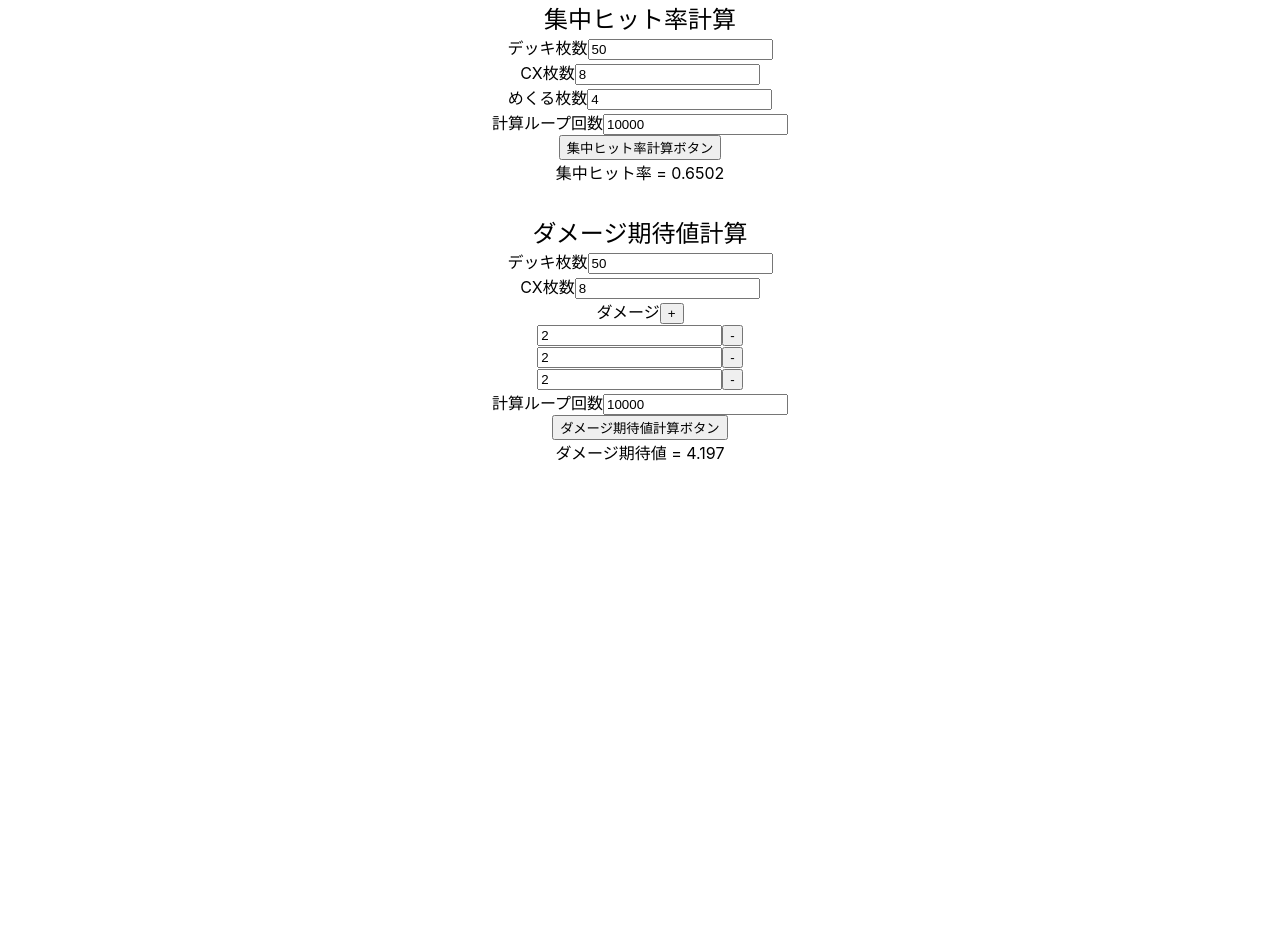
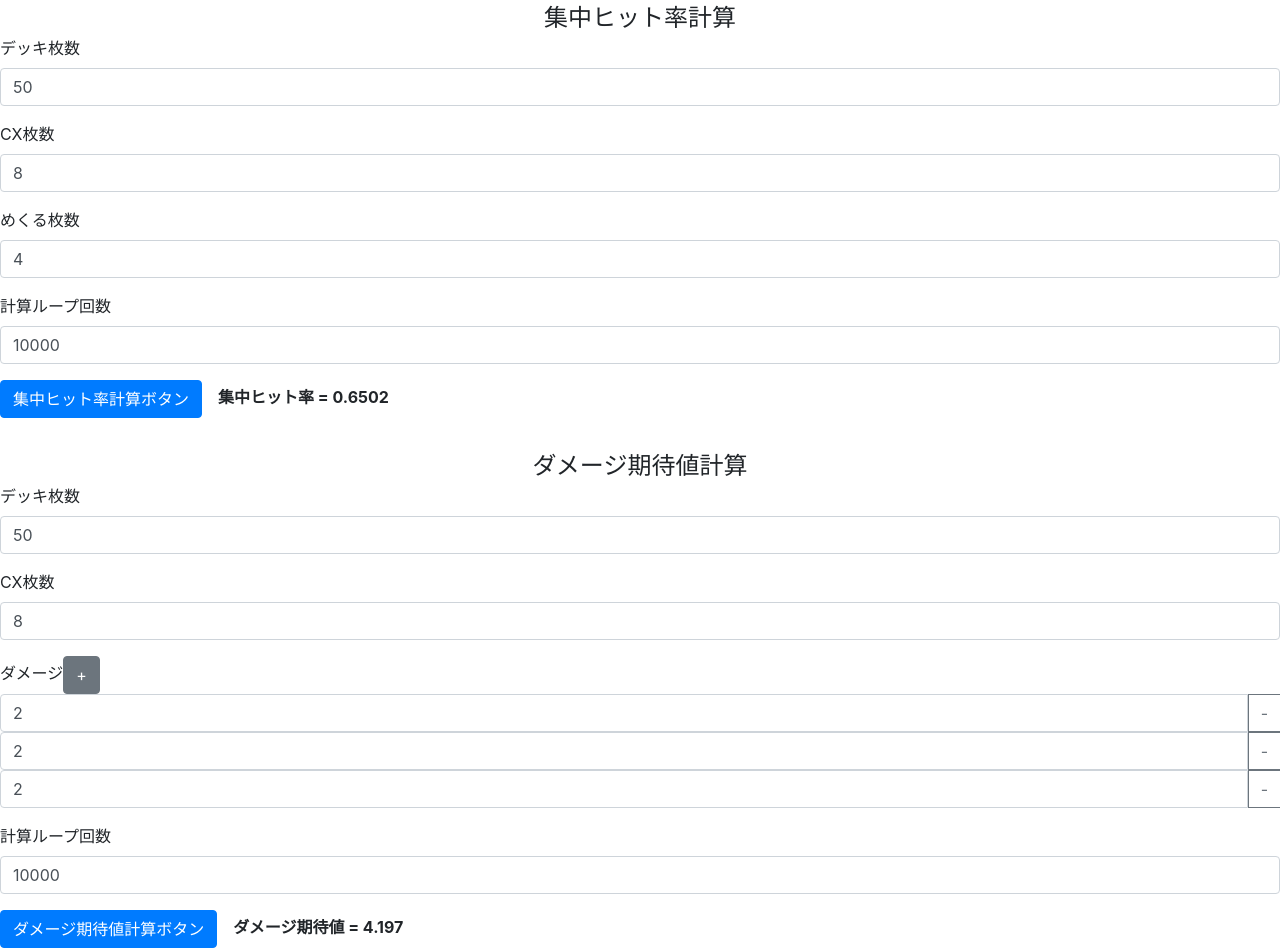
Before and after one commit to tasasei/ws-sample, a React (Create React App) app: page / in a window 1280 px wide. Before the commit the page ends 800 px from the top, so only its background shows below. Built offline with nearby package versions, Linux system fonts and the light colour scheme.

Commit message:
install bootstrap

```diff
--- a/package.json
+++ b/package.json
@@ -7,8 +7,10 @@
     "@testing-library/jest-dom": "^5.11.6",
     "@testing-library/react": "^11.2.2",
     "@testing-library/user-event": "^12.2.2",
+    "bootstrap": "^4.5.3",
     "gh-pages": "^3.1.0",
     "react": "^17.0.1",
+    "react-bootstrap": "^1.4.0",
     "react-dom": "^17.0.1",
     "react-scripts": "4.0.0",
     "web-vitals": "^0.2.4"
--- a/src/App.js
+++ b/src/App.js
@@ -1,5 +1,6 @@
 import React from "react";
 import Damage from "./components/Damage";
+import 'bootstrap/dist/css/bootstrap.css';
 import "./App.css";
 import Concentrate from "./components/Concentrate";
 
@@ -8,12 +9,12 @@ function App() {
     <div className="App">
       <body className="App-body">
         <div>
-          <div style={{ fontSize: "1.5rem" }}>集中ヒット率計算</div>
+          <div className="text-center" style={{ fontSize: "1.5rem" }}>集中ヒット率計算</div>
           <Concentrate />
         </div>
         <div style={{ marginBottom: "30px" }} />
         <div>
-          <div style={{ fontSize: "1.5rem" }}>ダメージ期待値計算</div>
+          <div className="text-center" style={{ fontSize: "1.5rem" }}>ダメージ期待値計算</div>
           <Damage />
         </div>
       </body>
--- a/src/calc/wsdeck.js
+++ b/src/calc/wsdeck.js
@@ -1,5 +1,3 @@
-"use strict";
-
 module.exports = {
   /**
    * デッキを作成します。
--- a/src/components/Concentrate.js
+++ b/src/components/Concentrate.js
@@ -1,4 +1,5 @@
 import React, { useState } from "react";
+import { Button, Form } from "react-bootstrap";
 import { averageConcentration } from "../calc/execute";
 
 const defaultDeckNum = 50;
@@ -20,41 +21,41 @@ export default function Concentrate() {
   const [resConcentrate, setResConcentrate] = useState(defaultResult);
 
   return (
-    <>
-      <div>
-        デッキ枚数
-        <input
+    <Form>
+      <Form.Group>
+        <Form.Label>デッキ枚数</Form.Label>
+        <Form.Control
           value={deckNum}
           onChange={(e) => setDeckNum(e.target.value)}
           type="number"
         />
-      </div>
-      <div>
-        CX枚数
-        <input
+      </Form.Group>
+      <Form.Group>
+        <Form.Label>CX枚数</Form.Label>
+        <Form.Control
           value={cxNum}
           onChange={(e) => setCxNum(e.target.value)}
           type="numnber"
         />
-      </div>
-      <div>
-        めくる枚数
-        <input
+      </Form.Group>
+      <Form.Group>
+        <Form.Label>めくる枚数</Form.Label>
+        <Form.Control
           value={flipNum}
           onChange={(e) => setFlipNum(e.target.value)}
           type="numnber"
         />
-      </div>
-      <div>
-        計算ループ回数
-        <input
+      </Form.Group>
+      <Form.Group>
+        <Form.Label>計算ループ回数</Form.Label>
+        <Form.Control
           value={loopNum}
           onChange={(e) => setLoopNum(e.target.value)}
           type="numnber"
         />
-      </div>
+      </Form.Group>
       <div>
-        <button
+        <Button
           onClick={(e) =>
             setResConcentrate(
               averageConcentration(deckNum, cxNum, flipNum, loopNum)
@@ -62,9 +63,11 @@ export default function Concentrate() {
           }
         >
           集中ヒット率計算ボタン
-        </button>
+        </Button>
+        <span class="ml-3" style={{ fontWeight: "bold" }}>
+          集中ヒット率 = {resConcentrate}
+        </span>
       </div>
-      <div>集中ヒット率 = {resConcentrate}</div>
-    </>
+    </Form>
   );
 }
--- a/src/components/Damage.js
+++ b/src/components/Damage.js
@@ -1,4 +1,5 @@
 import React, { useState } from "react";
+import { Button, Form, InputGroup, FormControl } from "react-bootstrap";
 import { averageDamage } from "../calc/execute";
 
 const defaultDeckNum = 50;
@@ -20,31 +21,34 @@ export default function Concentrate() {
   const [resDamage, setResDamage] = useState(defaultResult);
 
   return (
-    <>
-      <div>
-        デッキ枚数
-        <input
+    <Form>
+      <Form.Group>
+        <Form.Label>デッキ枚数</Form.Label>
+        <Form.Control
           value={deckNum}
           onChange={(e) => setDeckNum(e.target.value)}
           type="number"
         />
-      </div>
-      <div>
-        CX枚数
-        <input
+      </Form.Group>
+      <Form.Group>
+        <Form.Label>CX枚数</Form.Label>
+        <Form.Control
           value={cxNum}
           onChange={(e) => setCxNum(e.target.value)}
           type="numnber"
         />
-      </div>
-      <div>
+      </Form.Group>
+      <Form.Group>
         ダメージ
-        <button onClick={() => setDamageArray(damageArray.concat([1]))}>
+        <Button
+          variant="secondary"
+          onClick={() => setDamageArray(damageArray.concat([1]))}
+        >
           +
-        </button>
+        </Button>
         {damageArray.map((e, i) => (
-          <div>
-            <input
+          <InputGroup>
+            <FormControl
               value={e}
               onChange={(e) => {
                 damageArray[i] = Number(e.target.value);
@@ -52,7 +56,9 @@ export default function Concentrate() {
               }}
               type="number"
             />
-            <button
+            <InputGroup.Prepend>
+              <Button
+                variant="outline-secondary"
                 onClick={() =>
                   setDamageArray(
                     damageArray.filter((value, index) => index !== i)
@@ -61,28 +67,31 @@ export default function Concentrate() {
                 hidden={damageArray.length < 2}
               >
                 -
-            </button>
-          </div>
+              </Button>
+            </InputGroup.Prepend>
+          </InputGroup>
         ))}
-      </div>
-      <div>
-        計算ループ回数
-        <input
+      </Form.Group>
+      <Form.Group>
+        <Form.Label>計算ループ回数</Form.Label>
+        <Form.Control
           value={loopNum}
           onChange={(e) => setLoopNum(e.target.value)}
           type="numnber"
         />
-      </div>
+      </Form.Group>
       <div>
-        <button
+        <Button
           onClick={(e) =>
             setResDamage(averageDamage(deckNum, cxNum, damageArray, loopNum))
           }
         >
           ダメージ期待値計算ボタン
-        </button>
+        </Button>
+        <span class="ml-3" style={{ fontWeight: "bold" }}>
+          ダメージ期待値 = {resDamage}
+        </span>
       </div>
-      <div>ダメージ期待値 = {resDamage}</div>
-    </>
+    </Form>
   );
 }
```
Also changed, not shown: 1 other file (tests, documents, lock files or other folders). Lines whose indentation alone changed are shown as unchanged.
